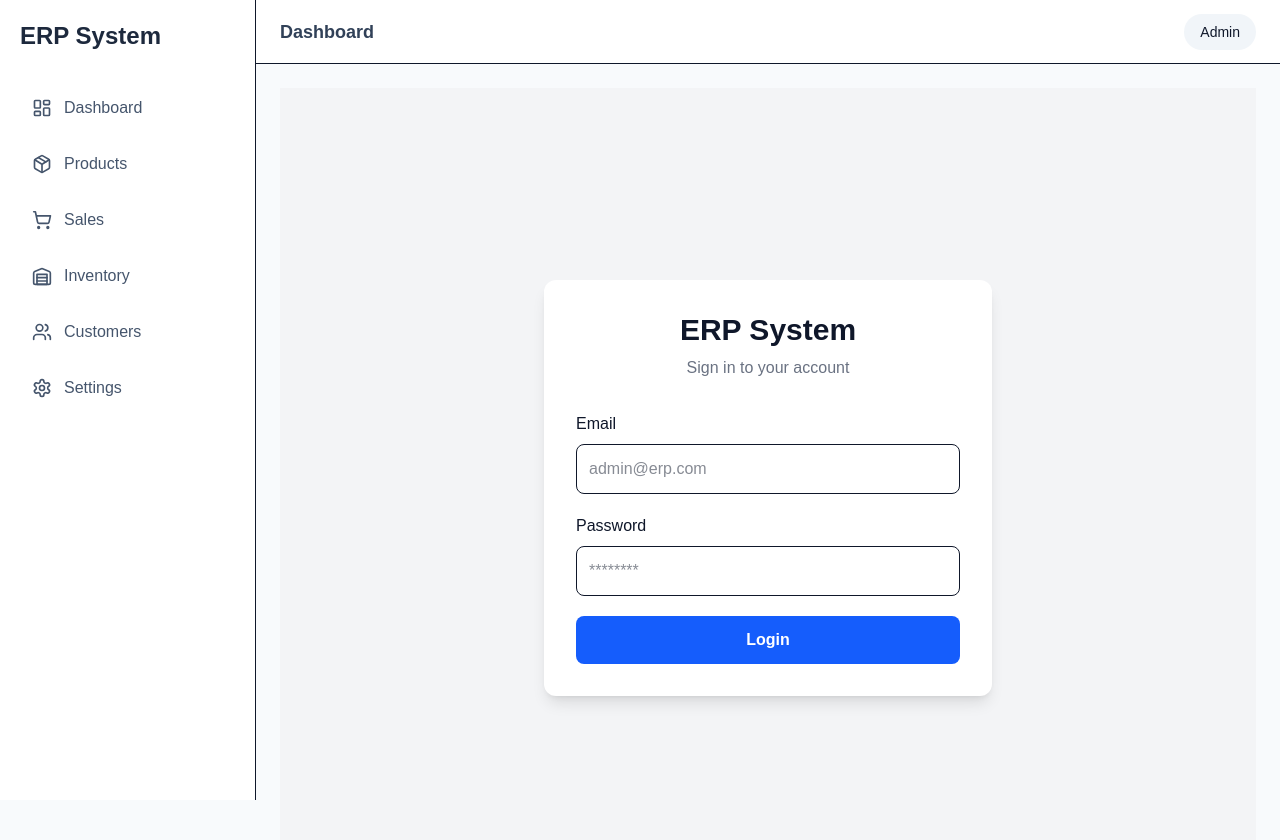
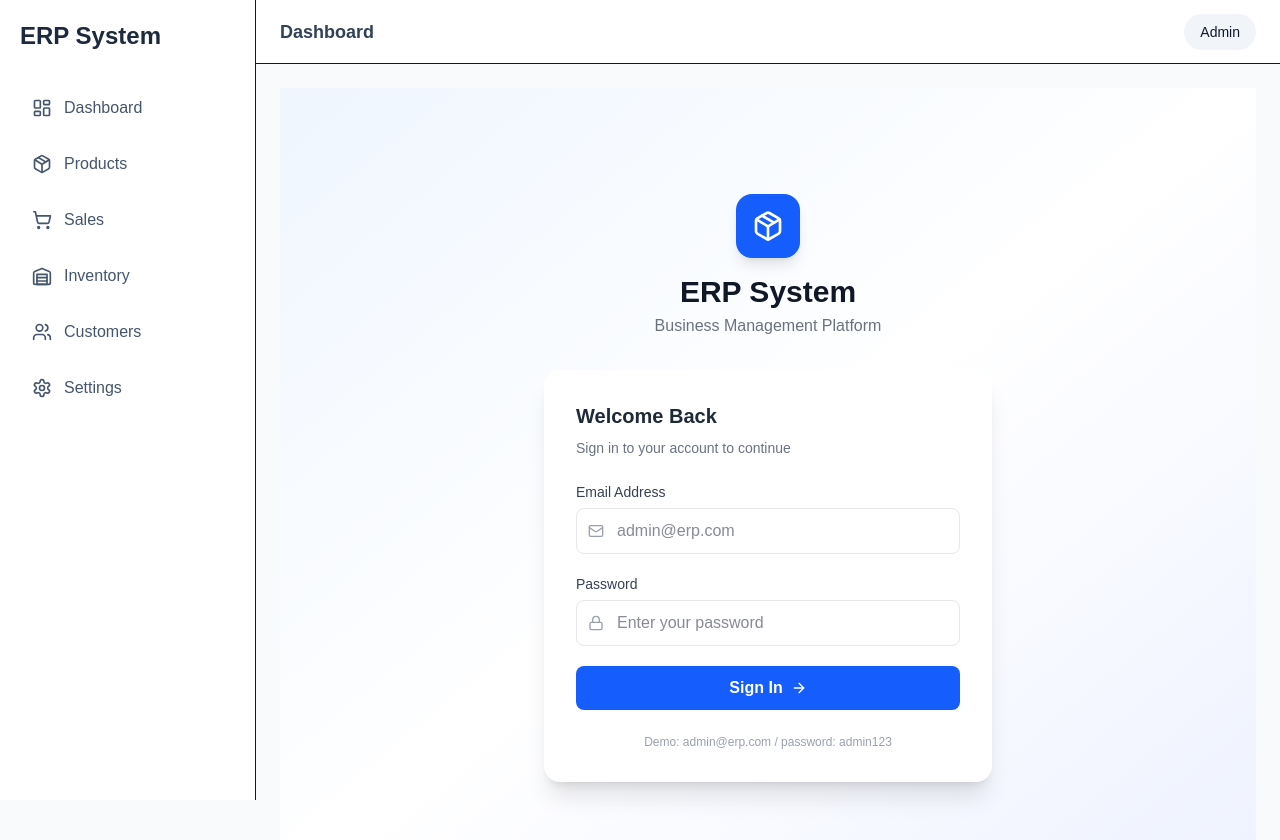
Before and after one commit to akashbaaniapp-code/erp-system, a Next.js app: page /login in a window 1280 px wide. Shown: the top 840 px of the page. Built offline with nearby package versions, Linux system fonts and the light colour scheme.

Commit message:
Update page.tsx

```diff
--- a/app/login/page.tsx
+++ b/app/login/page.tsx
@@ -1,82 +1,119 @@
 'use client'
 
 import { useState } from 'react'
+import { Package, Mail, Lock, ArrowRight } from 'lucide-react'
 
 export default function LoginPage() {
   const [email, setEmail] = useState('')
   const [password, setPassword] = useState('')
+  const [loading, setLoading] = useState(false)
 
   async function handleLogin(e: React.FormEvent) {
     e.preventDefault()
+    setLoading(true)
 
     try {
       const res = await fetch("/api/login", {
         method: "POST",
-      headers: {
-        "Content-Type": "application/json",
-      },
-      body: JSON.stringify({
-        email,
-        password,
-      }),
+        headers: { "Content-Type": "application/json" },
+        body: JSON.stringify({ email, password }),
       })
 
       const data = await res.json()
 
-    alert(data.message)
+      if (res.ok) {
+        // Login successful - redirect to dashboard
+        window.location.href = "/dashboard"
+      } else {
+        alert(data.message || "Login failed")
+      }
     } catch (error) {
       alert("Server Error")
+    } finally {
+      setLoading(false)
     }
   }
 
   return (
-    <div className="min-h-screen flex items-center justify-center bg-gray-100 p-5">
-      <div className="w-full max-w-md bg-white rounded-xl shadow-lg p-8">
-        <h1 className="text-3xl font-bold text-center mb-2">
-          ERP System
-        </h1>
+    <div className="min-h-screen flex items-center justify-center bg-gradient-to-br from-blue-50 via-white to-indigo-50 p-5">
+      <div className="w-full max-w-md">
+        {/* Logo Section */}
+        <div className="text-center mb-8">
+          <div className="inline-flex items-center justify-center w-16 h-16 bg-blue-600 rounded-2xl shadow-lg mb-4">
+            <Package className="w-8 h-8 text-white" />
+          </div>
+          <h1 className="text-3xl font-bold text-gray-900">ERP System</h1>
+          <p className="text-gray-500 mt-1">Business Management Platform</p>
+        </div>
 
-        <p className="text-center text-gray-500 mb-8">
-          Sign in to your account
+        {/* Login Card */}
+        <div className="bg-white rounded-2xl shadow-xl p-8">
+          <h2 className="text-xl font-semibold text-gray-800 mb-2">
+            Welcome Back
+          </h2>
+          <p className="text-gray-500 text-sm mb-6">
+            Sign in to your account to continue
           </p>
 
           <form onSubmit={handleLogin} className="space-y-5">
+            {/* Email Field */}
             <div>
-            <label className="block mb-2 font-medium">
-              Email
+              <label className="block text-sm font-medium text-gray-700 mb-1.5">
+                Email Address
               </label>
-
+              <div className="relative">
+                <Mail className="absolute left-3 top-1/2 -translate-y-1/2 w-4 h-4 text-gray-400" />
                 <input
                   type="email"
                   placeholder="admin@erp.com"
                   value={email}
-              onChange={(e)=>setEmail(e.target.value)}
-              className="w-full border rounded-lg p-3 outline-none"
+                  onChange={(e) => setEmail(e.target.value)}
+                  className="w-full pl-10 pr-4 py-2.5 border border-gray-200 rounded-lg focus:ring-2 focus:ring-blue-500 focus:border-transparent outline-none transition"
                   required
                 />
               </div>
+            </div>
 
+            {/* Password Field */}
             <div>
-            <label className="block mb-2 font-medium">
+              <label className="block text-sm font-medium text-gray-700 mb-1.5">
                 Password
               </label>
-
+              <div className="relative">
+                <Lock className="absolute left-3 top-1/2 -translate-y-1/2 w-4 h-4 text-gray-400" />
                 <input
                   type="password"
-              placeholder="********"
+                  placeholder="Enter your password"
                   value={password}
-              onChange={(e)=>setPassword(e.target.value)}
-              className="w-full border rounded-lg p-3 outline-none"
+                  onChange={(e) => setPassword(e.target.value)}
+                  className="w-full pl-10 pr-4 py-2.5 border border-gray-200 rounded-lg focus:ring-2 focus:ring-blue-500 focus:border-transparent outline-none transition"
                   required
                 />
               </div>
+            </div>
 
+            {/* Login Button */}
             <button
-            className="w-full bg-blue-600 hover:bg-blue-700 text-white rounded-lg p-3 font-semibold"
+              type="submit"
+              disabled={loading}
+              className="w-full bg-blue-600 hover:bg-blue-700 text-white font-semibold py-2.5 rounded-lg transition duration-200 flex items-center justify-center gap-2 disabled:opacity-50 disabled:cursor-not-allowed"
             >
-            Login
+              {loading ? (
+                <span>Logging in...</span>
+              ) : (
+                <>
+                  <span>Sign In</span>
+                  <ArrowRight className="w-4 h-4" />
+                </>
+              )}
             </button>
           </form>
+
+          {/* Footer */}
+          <p className="text-center text-xs text-gray-400 mt-6">
+            Demo: admin@erp.com / password: admin123
+          </p>
+        </div>
       </div>
     </div>
   )
```
Lines whose indentation alone changed are shown as unchanged.
